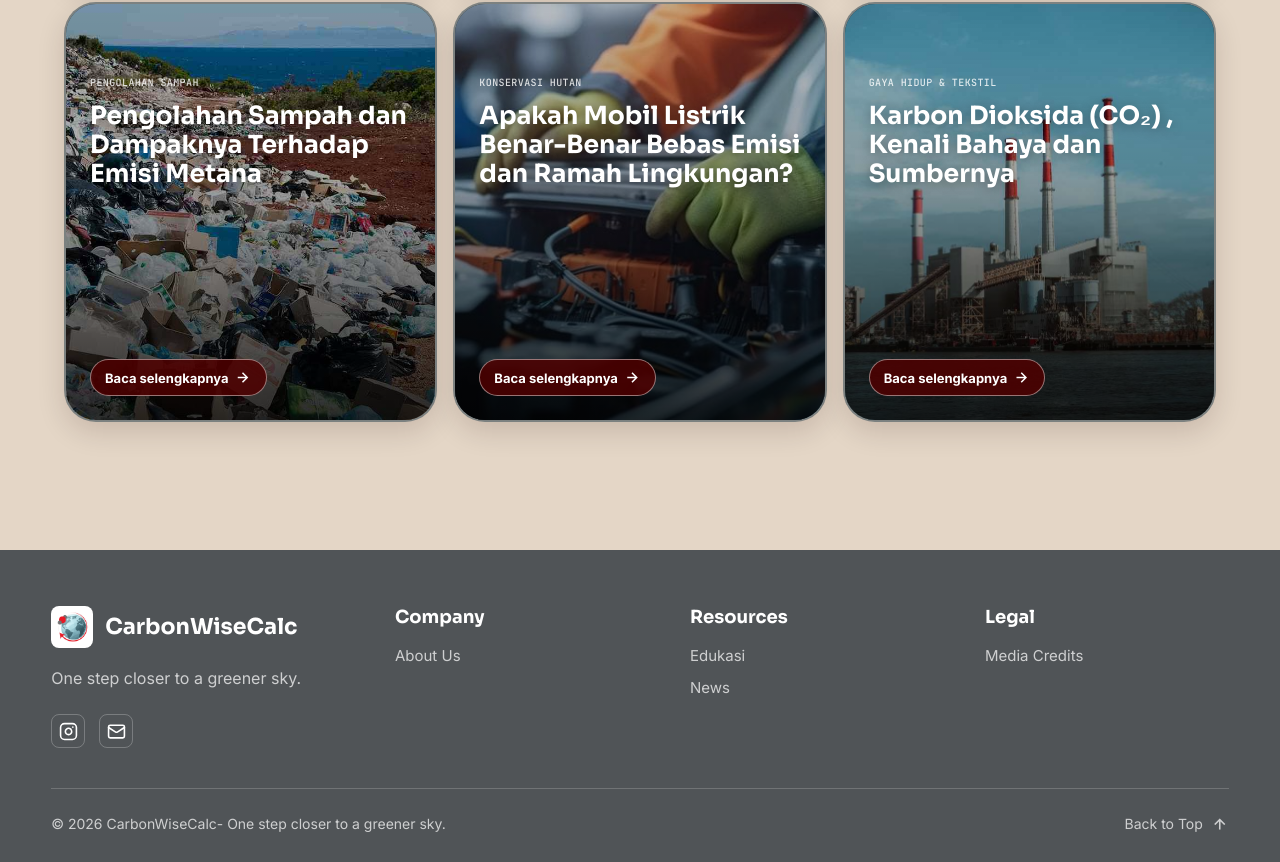
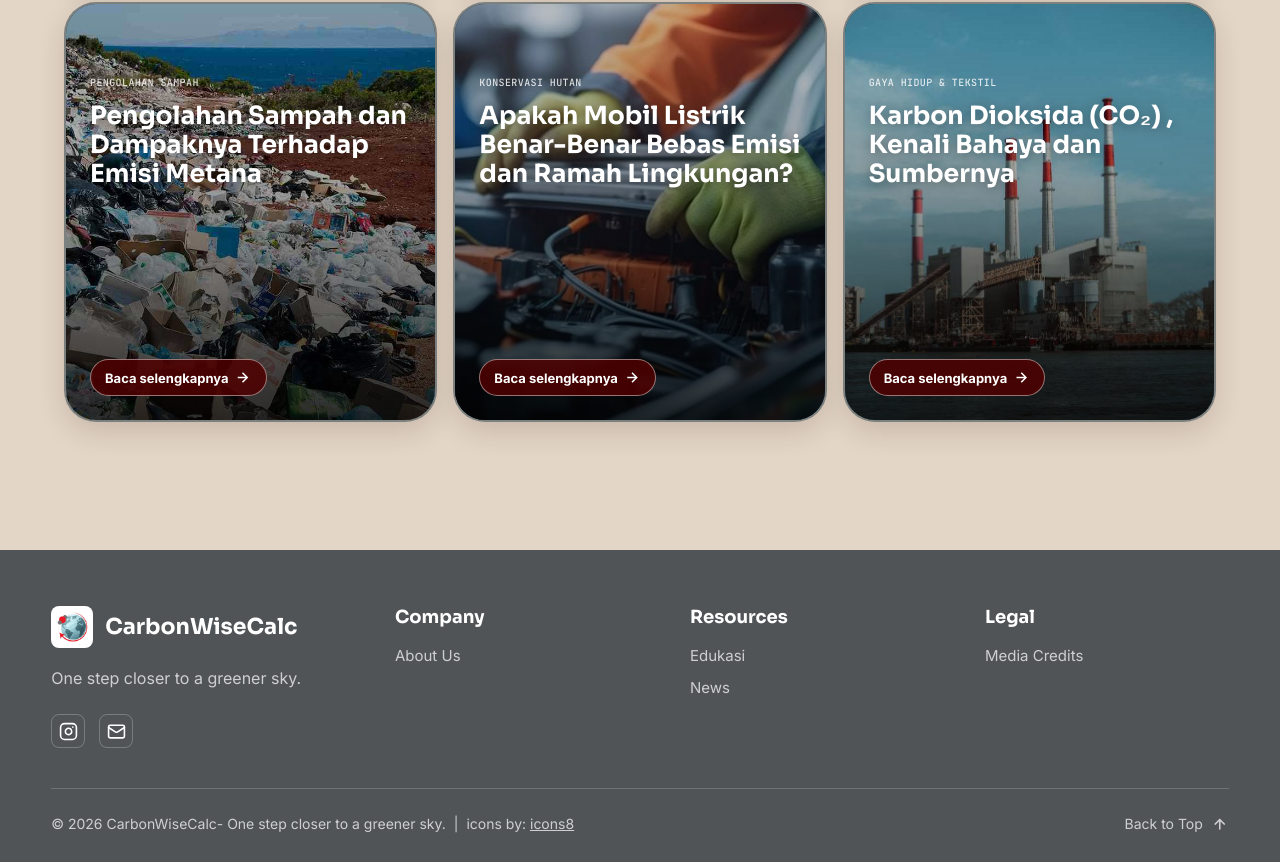
Before and after one commit to ariffrahmnn/carbon-wise, a React (Vite) app in the folder frontend/: page / in a window 1280 px wide. Shown: the part 2390-3252 px from the top of the page. Built offline with nearby package versions, Linux system fonts and the light colour scheme.

Commit message:
adding sources button

```diff
--- a/frontend/src/components/FoodInput.jsx
+++ b/frontend/src/components/FoodInput.jsx
@@ -425,6 +425,7 @@ const FoodInput = () => {
             </div>
 
             {/* Tombol Simpan */}
+            <div style={{ display: 'flex', flexDirection: 'column', width: '100%', gap: '16px' }}>
               <button
                 type="button"
                 className="btn-submit-all"
@@ -433,6 +434,13 @@ const FoodInput = () => {
               >
                 {isLoading ? 'Menyimpan...' : 'Simpan'}
               </button>
+
+              <div style={{ textAlign: 'right', fontSize: '0.85rem', paddingRight: '4px', paddingBottom: '80px' }}>
+                <span style={{ color: 'maroon' }}>
+                  icons by: <a href="https://icons8.com/icons" target="_blank" rel="noopener noreferrer" style={{ color: 'maroon', textDecoration: 'underline' }}>icons8</a>
+                </span>
+              </div>
+            </div>
           </div>
         </main>
       </div>
--- a/frontend/src/components/Travel.jsx
+++ b/frontend/src/components/Travel.jsx
@@ -257,7 +257,7 @@ const Travel = () => {
             <div className="calc-logo-icon">
               <img src={appIcon} alt="CarbonWise Logo" style={{ width: '100%', height: '100%', objectFit: 'cover', borderRadius: 'inherit' }} />
             </div>
-            <span className="calc-brand-title">CarbonWise</span>
+            <span className="calc-brand-title">CarbonWiseCalc</span>
           </div>
         </div>
 
@@ -410,6 +410,7 @@ const Travel = () => {
             </div>
 
             {/* Tombol Simpan */}
+            <div style={{ display: 'flex', flexDirection: 'column', width: '100%', gap: '16px' }}>
               <button
                 type="button"
                 className="btn-submit-all"
@@ -418,6 +419,13 @@ const Travel = () => {
               >
                 {isLoading ? 'Menyimpan...' : 'Simpan'}
               </button>
+
+              <div style={{ textAlign: 'right', fontSize: '0.85rem', paddingRight: '4px', paddingBottom: '80px' }}>
+                <span style={{ color: 'maroon' }}>
+                  icons by: <a href="https://icons8.com/icons" target="_blank" rel="noopener noreferrer" style={{ color: 'maroon', textDecoration: 'underline' }}>icons8</a>
+                </span>
+              </div>
+            </div>
           </div>
         </main>
       </div>
--- a/frontend/src/components/footer.jsx
+++ b/frontend/src/components/footer.jsx
@@ -48,7 +48,11 @@ function Footer() {
         </div>
 
         <div className="site-footer__bottom">
-          <p>&copy; 2026 CarbonWiseCalc- One step closer to a greener sky.</p>
+          <p>
+            &copy; 2026 CarbonWiseCalc- One step closer to a greener sky.
+            <span style={{ margin: '0 8px' }}>|</span>
+            icons by: <a href="https://icons8.com/icons" target="_blank" rel="noopener noreferrer" style={{ textDecoration: 'underline' }}>icons8</a>
+          </p>
           <button type="button" onClick={scrollToTop}>
             <span>Back to Top</span>
             <span className="material-symbols-outlined" aria-hidden="true">arrow_upward</span>
--- a/frontend/src/pages/Analytics.jsx
+++ b/frontend/src/pages/Analytics.jsx
@@ -266,7 +266,7 @@ const Analytics = () => {
             <div className="calc-logo-icon">
               <img src={appIcon} alt="CarbonWise Logo" style={{ width: '100%', height: '100%', objectFit: 'cover', borderRadius: 'inherit' }} />
             </div>
-            <span className="calc-brand-title">CarbonWise</span>
+            <span className="calc-brand-title">CarbonWiseCalc</span>
           </div>
 
           <div className="calc-total-emissions-badge">
@@ -520,6 +520,12 @@ const Analytics = () => {
                 </button>
               </div>
             </div>
+
+            <div style={{ gridColumn: '1 / -1', marginTop: '12px', paddingBottom: '24px', textAlign: 'right', fontSize: '0.85rem' }}>
+              <span style={{ color: 'maroon' }}>
+                icons by: <a href="https://icons8.com/icons" target="_blank" rel="noopener noreferrer" style={{ color: 'maroon', textDecoration: 'underline' }}>icons8</a>
+              </span>
+            </div>
           </div>
         </main>
       </div>
--- a/frontend/src/styles/travel.css
+++ b/frontend/src/styles/travel.css
@@ -366,6 +366,14 @@
   box-shadow: 0 3px 10px rgba(37, 99, 235, 0.25);
 }
 
+/* Icons8 Attribution (Flow layout below content) */
+.icons8-attribution {
+  margin-top: 10px;
+  padding-bottom: 20px;
+  text-align: right;
+  font-size: 0.85rem;
+}
+
 @media (max-width: 768px) {
   .main-body {
     flex-direction: column;
@@ -438,4 +446,11 @@
     text-align: center;
     padding: 10px 14px;
   }
+
+  .icons8-attribution {
+    position: static;
+    text-align: center;
+    margin-top: 40px;
+    padding-bottom: 10px;
+  }
 }
```
Lines whose indentation alone changed are shown as unchanged.
